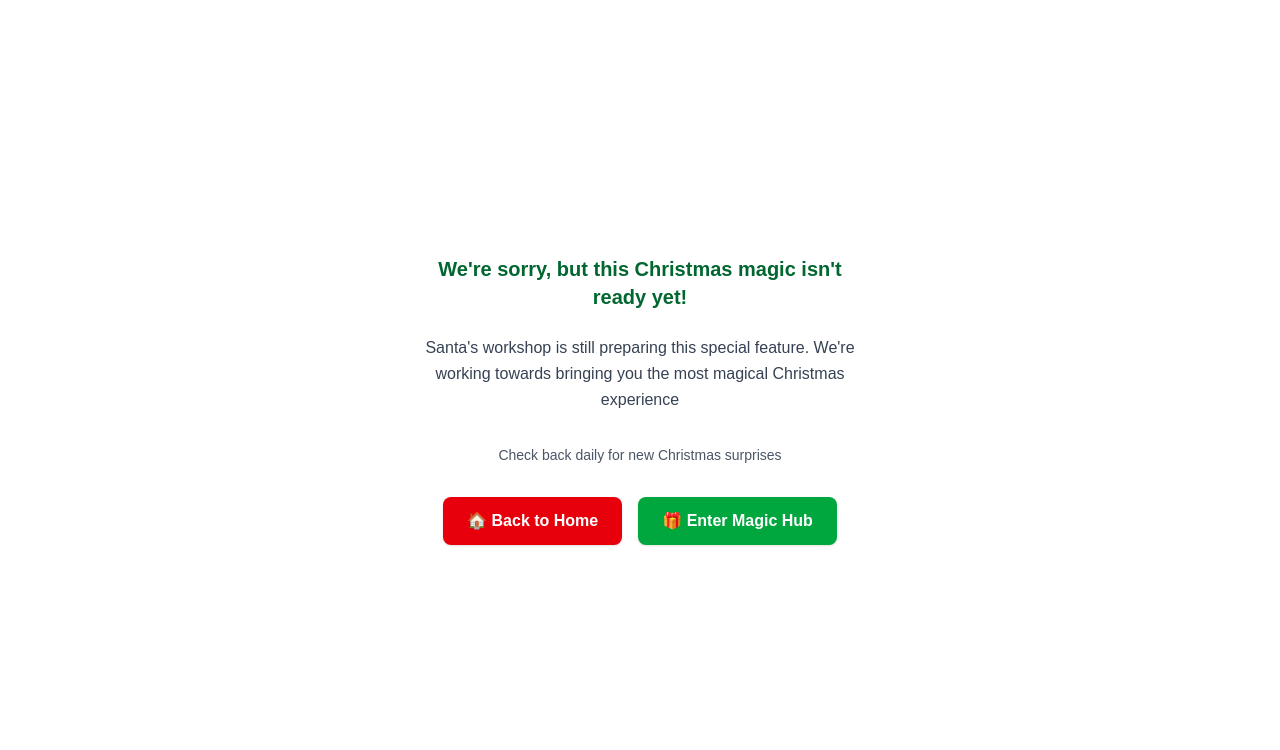
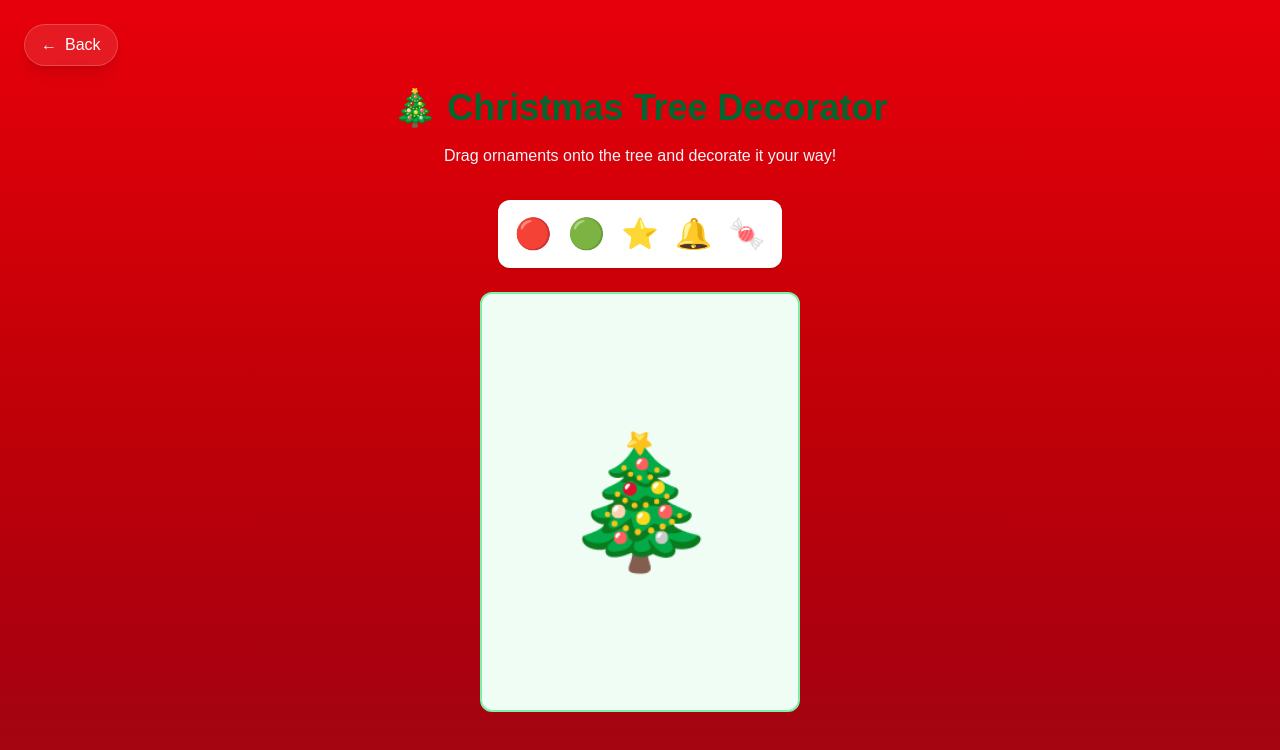
Before and after one commit to Mbiydzenyuy3/santas-magic-hub, a Next.js app: page /magic/tree-decorator in a window 1280 px wide. Before the commit this address had no page. Shown: the top 750 px of the page. Built offline with nearby package versions, Linux system fonts and the light colour scheme.

Commit message:
feat:built a christmas tree decorator

```diff
--- a/app/magic/page.tsx
+++ b/app/magic/page.tsx
@@ -159,13 +159,15 @@ export default function MagicHub() {
           </p>
         </Link>
         <Link
-          href='/magic/christmas-special'
+          href='/magic/tree-decorator'
           className='p-5 rounded-xl shadow-lg hover:shadow-xl bg-white border border-gray-200 transition-all duration-200 hover:border-green-300'
         >
           <div className='text-gray-900 font-semibold text-lg'>
-            🎄 Christmas Special
+            🎄 Tree Decorator
           </div>
-          <p className='text-xs text-gray-700 mt-2 font-medium'>Day 14</p>
+          <p className='text-xs text-gray-700 mt-2 font-medium'>
+            Day 14 unlocked
+          </p>
         </Link>
 
         <Link
--- /dev/null
+++ b/app/magic/tree-decorator/page.tsx
@@ -0,0 +1,49 @@
+"use client";
+
+import OrnamentPalette from "@/components/OrnamentPalette";
+import TreeCanvas from "@/components/TreeCanvas";
+import Link from "next/link";
+import { useEffect } from "react";
+// import  RealSnowfall from "@/components/RealSnowfall";
+
+export default function TreeDecoratorPage() {
+  useEffect(() => {
+    const parsed = JSON.parse(localStorage.getItem("completedDays") || "[]");
+    const stored: number[] = Array.isArray(parsed) ? parsed : [];
+    if (!stored.includes(14)) {
+      localStorage.setItem("completedDays", JSON.stringify([...stored, 14]));
+    }
+  }, []);
+
+  return (
+    <div className='min-h-screen relative bg-gradient-to-b from-red-600 via-red-700 to-red-800 text-white overflow-hidden selection:bg-yellow-200 selection:text-red-900 p-6 flex flex-col items-center py-16 px-6'>
+       {/* <div className="fixed inset-0 pointer-events-none z-0">
+              <RealSnowfall />
+            </div> */}
+      <div className='absolute top-6 left-6 z-20'>
+        <Link
+          href='/magic'
+          className='inline-flex items-center gap-2 px-4 py-2 bg-white/10 backdrop-blur-md hover:bg-white/20 border border-white/20 text-white rounded-full transition-all duration-300 font-medium group shadow-lg'
+        >
+          <span className='group-hover:-translate-x-1 transition-transform'>
+            ←
+          </span>{" "}
+          Back
+        </Link>
+      </div>
+
+      <h1 className='text-4xl font-bold text-green-800 mt-6 mb-4'>
+        🎄 Christmas Tree Decorator
+      </h1>
+
+      <p className='text-gray-100 mb-8'>
+        Drag ornaments onto the tree and decorate it your way!
+      </p>
+
+      <div className='flex flex-col items-center gap-6'>
+        <OrnamentPalette />
+        <TreeCanvas />
+      </div>
+    </div>
+  );
+}
--- /dev/null
+++ b/components/DraggableOrnament.tsx
@@ -0,0 +1,19 @@
+"use client";
+
+interface Props {
+  emoji: string;
+}
+
+export default function DraggableOrnament({ emoji }: Props) {
+  return (
+    <div
+      draggable
+      onDragStart={(e) => {
+        e.dataTransfer.setData("text/plain", emoji);
+      }}
+      className='text-3xl cursor-grab active:cursor-grabbing'
+    >
+      {emoji}
+    </div>
+  );
+}
--- /dev/null
+++ b/components/OrnamentPalette.tsx
@@ -0,0 +1,12 @@
+import { ornaments } from "@/lib/ornaments";
+import DraggableOrnament from "./DraggableOrnament";
+
+export default function OrnamentPalette() {
+  return (
+    <div className='flex gap-4 p-4 bg-white rounded-xl shadow'>
+      {ornaments.map((o) => (
+        <DraggableOrnament key={o.id} emoji={o.emoji} />
+      ))}
+    </div>
+  );
+}
--- /dev/null
+++ b/components/TreeCanvas.tsx
@@ -0,0 +1,50 @@
+"use client";
+
+import { useState } from "react";
+
+interface PlacedOrnament {
+  emoji: string;
+  x: number;
+  y: number;
+}
+
+export default function TreeCanvas() {
+  const [placed, setPlaced] = useState<PlacedOrnament[]>([]);
+
+  function handleDrop(e: React.DragEvent<HTMLDivElement>) {
+    e.preventDefault();
+    const emoji = e.dataTransfer.getData("text/plain");
+    const rect = e.currentTarget.getBoundingClientRect();
+
+    setPlaced((prev) => [
+      ...prev,
+      {
+        emoji,
+        x: e.clientX - rect.left,
+        y: e.clientY - rect.top
+      }
+    ]);
+  }
+
+  return (
+    <div
+      onDragOver={(e) => e.preventDefault()}
+      onDrop={handleDrop}
+      className='relative w-80 h-[420px] bg-green-50 rounded-xl flex items-center justify-center border-2 border-green-300'
+    >
+      {/* Tree */}
+      <div className='text-9xl select-none'>🎄</div>
+
+      {/* Ornaments */}
+      {placed.map((o, i) => (
+        <span
+          key={i}
+          className='absolute text-2xl'
+          style={{ left: o.x, top: o.y }}
+        >
+          {o.emoji}
+        </span>
+      ))}
+    </div>
+  );
+}
--- a/constant/challengeDays.ts
+++ b/constant/challengeDays.ts
@@ -12,7 +12,7 @@ export const days = [
   { day: 11, name: "Santa Tracker Animation", live: true },
   { day: 12, name: "Gift Recommendation Engine", live: true },
   { day: 13, name: "Christmas Music Player", live: true },
-  { day: 14, name: "Christmas Tree Decorator", live: false },
+  { day: 14, name: "Christmas Tree Decorator", live: true },
   { day: 15, name: "Build-Your-Snowman Mini App", live: false },
   { day: 16, name: "Secret Santa Randomizer", live: false },
   { day: 17, name: "Christmas Quiz Game", live: false },
--- /dev/null
+++ b/lib/ornaments.ts
@@ -0,0 +1,7 @@
+export const ornaments = [
+  { id: "ball-red", emoji: "🔴" },
+  { id: "ball-green", emoji: "🟢" },
+  { id: "star", emoji: "⭐" },
+  { id: "bell", emoji: "🔔" },
+  { id: "candy", emoji: "🍬" }
+];
```
